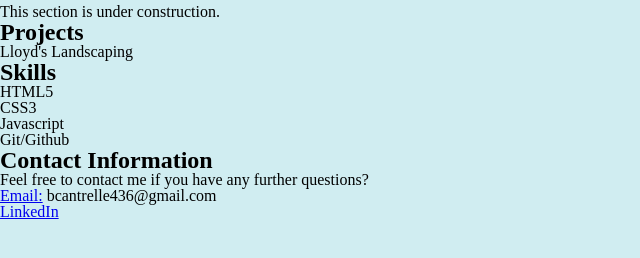
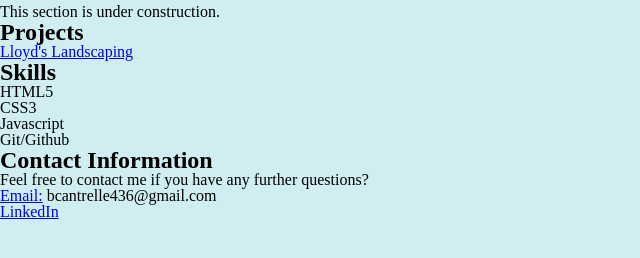
Before and after one commit to brent436/brent436.github.io, a plain HTML site: page index.html in a window 1280 px wide. Shown: the part 116-374 px from the top of the page, without its empty margins (0-640 px from the left). Drawn offline with Linux system fonts and the light colour scheme.

Commit message:
added Lloyd's Landscaping link

```diff
--- a/index.html
+++ b/index.html
@@ -25,7 +25,7 @@
   <div id="projects">
     <h2>Projects</h2>
     <ul>
-      <li>Lloyd's Landscaping</li>
+      <li><a href="./resources/projects/landscape/index.html">Lloyd's Landscaping</a></li>
     </ul>
   </div>
   <div id="skills">
```
